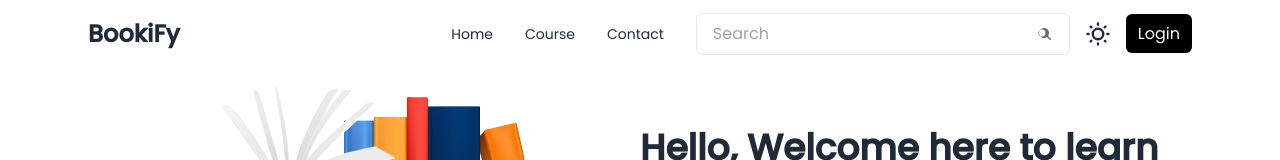
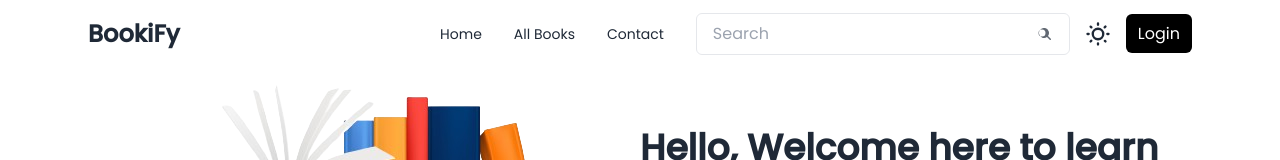
Before and after one commit to rohitghate29/bookStore-App-deployment, a React (Vite) app in the folder frontend/: page / in a window 1280 px wide. Shown: the top 160 px of the page. Built offline with nearby package versions, Linux system fonts and the light colour scheme; no server answers.

Commit message:
Update Navbar.jsx

```diff
--- a/frontend/src/components/navbar/Navbar.jsx
+++ b/frontend/src/components/navbar/Navbar.jsx
@@ -43,7 +43,7 @@ function Navbar() {
         <Link to="/">Home</Link>
       </li>
       <li>
-        <Link to="/course">Course</Link>
+        <Link to="/course">All Books</Link>
       </li>
       <li>
         <Link to="/contact">Contact</Link>
```
